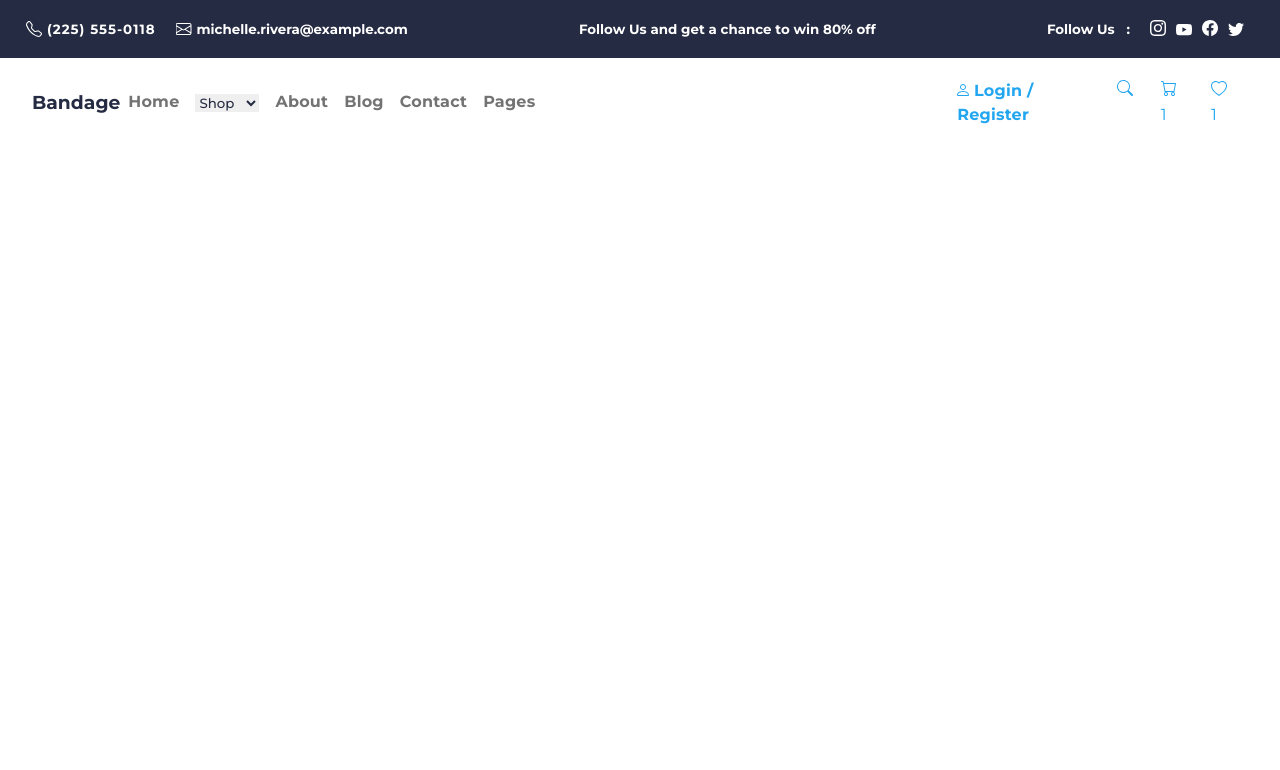
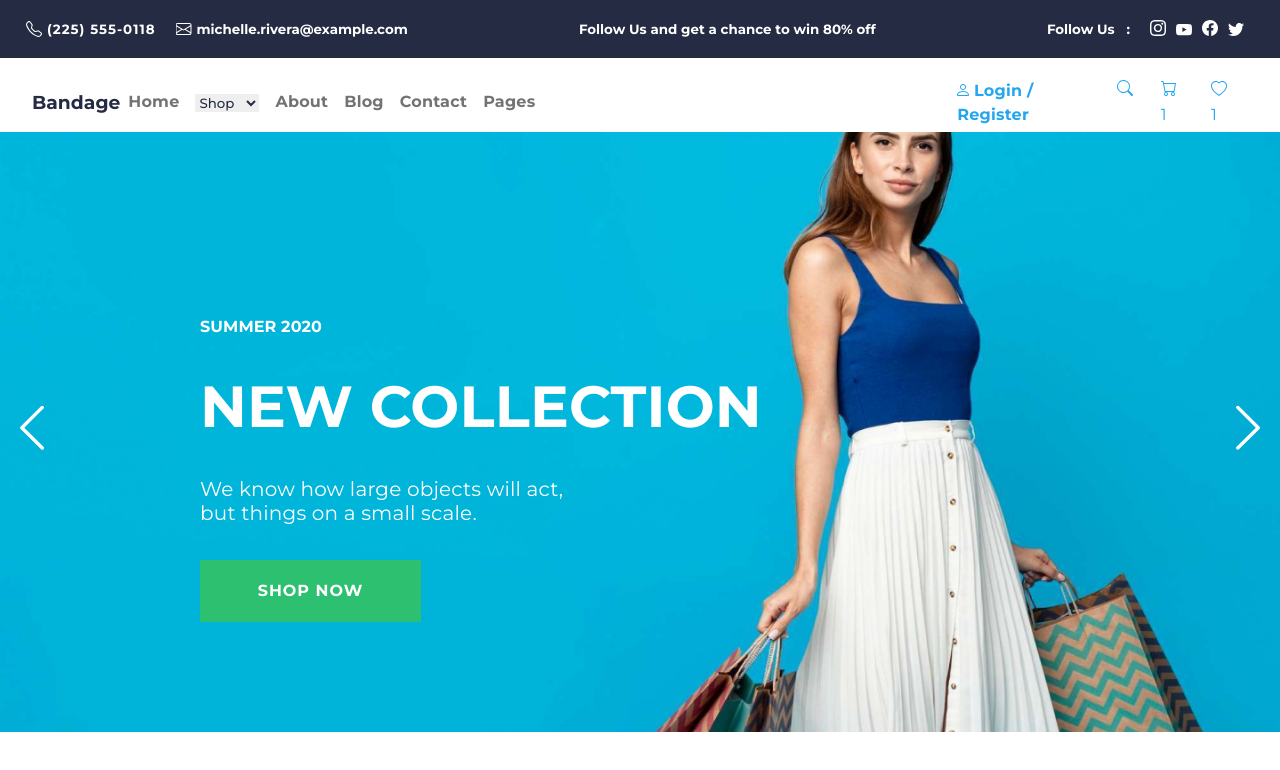
Before and after one commit to BrunoFelixDeSousa/desafio-02-compass, a plain HTML site: page index.html in a window 1280 px wide. Drawn offline with Linux system fonts and the light colour scheme.

Commit message:
feat: created carousel section

```diff
--- /dev/null
+++ b/assets/css/carousel.css
@@ -0,0 +1,96 @@
+.carousel {
+    width: 100%;
+    height: 600px; /* Ajuste o valor conforme necessário */
+    overflow: hidden;
+    position: relative;
+    background-image: url('../images/shop-hero-1-product-slide-1.png');
+    background-size: cover;
+    color: var(--light-text-color);
+    display: flex;
+    align-items: center;
+    justify-content: flex-start;
+    text-align: start;
+    position: relative;
+}
+
+/* .carousel img {
+    width: 100%;
+    /* height: 100%;
+    object-fit: contain;
+    object-position: inherit;
+} */
+
+.carousel .content {
+    /* border: 1px solid red; */
+    width: 599px;
+    height: 331px;
+    margin: 200px;
+}
+
+.carousel .content .main-text h5 {
+    font-weight: 700;
+    font-size: 1rem;
+    letter-spacing: 0.1px;
+    margin-top: 50px;
+}
+
+.carousel .content .main-text h1 {
+    font-weight: 700;
+    font-size: 3.625rem;
+    letter-spacing: 0.2px;
+    margin: 35px 0 35px 0;
+}
+
+.carousel .content .main-text h4 {
+    font-weight: 400;
+    font-size: 1.25rem;
+    letter-spacing: 0.2px;
+    width: 376px;
+    /* border: 1px solid red; */
+    /* overflow-wrap: break-word; */
+}
+
+.carousel .content .main-text button {
+    width: 221px;
+    height: 62px;
+    margin-top: 35px;
+    text-decoration: none;
+    color: var(--light-text-color);
+    background: var(--success-color);
+    padding: 15px 40px;
+    border: none;
+    outline: none;
+    cursor: pointer;
+    border-radius: 1px;
+    font-size: 1rem;
+    font-weight: 700;
+    letter-spacing: 1px;
+    transition: 1s;
+}
+
+.carousel .content .main-text button:hover {
+    background: var(--success-color-hover);
+    transition: 1s;
+}
+
+.carousel-control {
+    position: absolute;
+    top: 50%;
+    transform: translateY(-50%);
+    font-size: 2em;
+    cursor: pointer;
+    color: white;
+    background: transparent;
+    padding: 10px;
+    border: none;
+    outline: none;
+    z-index: 2;
+}
+
+.carousel-control-prev {
+    left: 10px;
+}
+
+.carousel-control-next {
+    right: 10px;
+}
--- a/assets/css/config.css
+++ b/assets/css/config.css
@@ -5,8 +5,9 @@
     --second-text-color: #737373;
     --text-color: #252B42;
     --primary-color: #23A6F0;
-
-
+    --success-color: #2DC071;
+    --success-color-hover: #3df392;
+    --light-text-gray: #FAFAFA;
 }
 
 * {
--- a/assets/css/main.css
+++ b/assets/css/main.css
@@ -1,4 +1,5 @@
 @import url(./config.css);
 @import url(./navbar-dark.css);
 @import url(./navbar-light.css);
+@import url(./carousel.css);
 @import url(./wrapper.css);
--- a/index.html
+++ b/index.html
@@ -147,6 +147,35 @@
         </section>
     </header>
 
+    <!-- CAROUSEL ------------------------------------------------------------------------------------------------------------>
+    <section class="carousel">
+        <!-- <img src="./assets/images/shop-hero-1-product-slide-1.png" alt="nova coleção"> -->
+        <button class="carousel-control carousel-control-prev">
+            <svg width="24" height="45" viewBox="0 0 24 45" fill="none" xmlns="http://www.w3.org/2000/svg">
+                <path fill-rule="evenodd" clip-rule="evenodd" d="M23.4993 43.7724C23.341 43.9302 23.1529 44.0554 22.9458 44.1408C22.7387 44.2263 22.5167 44.2703 22.2925 44.2703C22.0683 44.2703 21.8463 44.2263 21.6392 44.1408C21.4321 44.0554 21.244 43.9302 21.0857 43.7724L0.631107 23.4352C0.472368 23.2778 0.346428 23.0908 0.260496 22.8849C0.174566 22.679 0.130333 22.4582 0.130333 22.2353C0.130333 22.0124 0.174566 21.7917 0.260496 21.5858C0.346428 21.3799 0.472368 21.1928 0.631107 21.0354L21.0857 0.698261C21.4057 0.380028 21.8398 0.201248 22.2925 0.201248C22.7451 0.201248 23.1792 0.380028 23.4993 0.698261C23.8194 1.01649 23.9992 1.4481 23.9992 1.89815C23.9992 2.3482 23.8194 2.77981 23.4993 3.09805L4.24815 22.2353L23.4993 41.3726C23.658 41.53 23.784 41.717 23.8699 41.9229C23.9558 42.1288 24.0001 42.3496 24.0001 42.5725C24.0001 42.7954 23.9558 43.0161 23.8699 43.222C23.784 43.4279 23.658 43.6149 23.4993 43.7724Z" fill="white"/>
+            </svg>
+        </button>
+
+        <div class="content">
+            <div class="main-text">
+                <h5>SUMMER 2020</h5>
+                <h1>NEW COLLECTION</h1>
+                <h4>
+                    We know how large objects will act,
+                    but things on a small scale.
+                </h4>
+                <button>SHOP NOW</button>
+            </div>
+        </div>
+
+        <button class="carousel-control carousel-control-next">
+            <svg width="24" height="45" viewBox="0 0 24 45" fill="none" xmlns="http://www.w3.org/2000/svg">
+                <path fill-rule="evenodd" clip-rule="evenodd" d="M0.565959 0.698218C0.724296 0.540391 0.912395 0.415172 1.11948 0.329734C1.32657 0.244296 1.54857 0.200317 1.77278 0.200317C1.99698 0.200317 2.21899 0.244296 2.42607 0.329734C2.63316 0.415172 2.82126 0.540391 2.9796 0.698218L23.4341 21.0354C23.5929 21.1928 23.7188 21.3798 23.8048 21.5857C23.8907 21.7916 23.9349 22.0124 23.9349 22.2353C23.9349 22.4582 23.8907 22.6789 23.8048 22.8848C23.7188 23.0907 23.5929 23.2777 23.4341 23.4352L2.9796 43.7723C2.65953 44.0906 2.22542 44.2693 1.77278 44.2693C1.32013 44.2693 0.886027 44.0906 0.565959 43.7723C0.245891 43.4541 0.066078 43.0225 0.066078 42.5724C0.066078 42.1224 0.245891 41.6908 0.565959 41.3725L19.8171 22.2353L0.565959 3.098C0.407221 2.94057 0.281279 2.75356 0.195347 2.54766C0.109416 2.34176 0.0651855 2.12103 0.0651855 1.89811C0.0651855 1.67519 0.109416 1.45446 0.195347 1.24856C0.281279 1.04267 0.407221 0.855647 0.565959 0.698218Z" fill="white"/>
+            </svg>
+        </button>
+    </section>
+
     <!-- MAIN ----------------------------------------------------------------------------------------------------------------->
+
 </body>
 </html>
```
Also changed, not shown: assets/images/shop-hero-1-product-slide-1.png (added).
